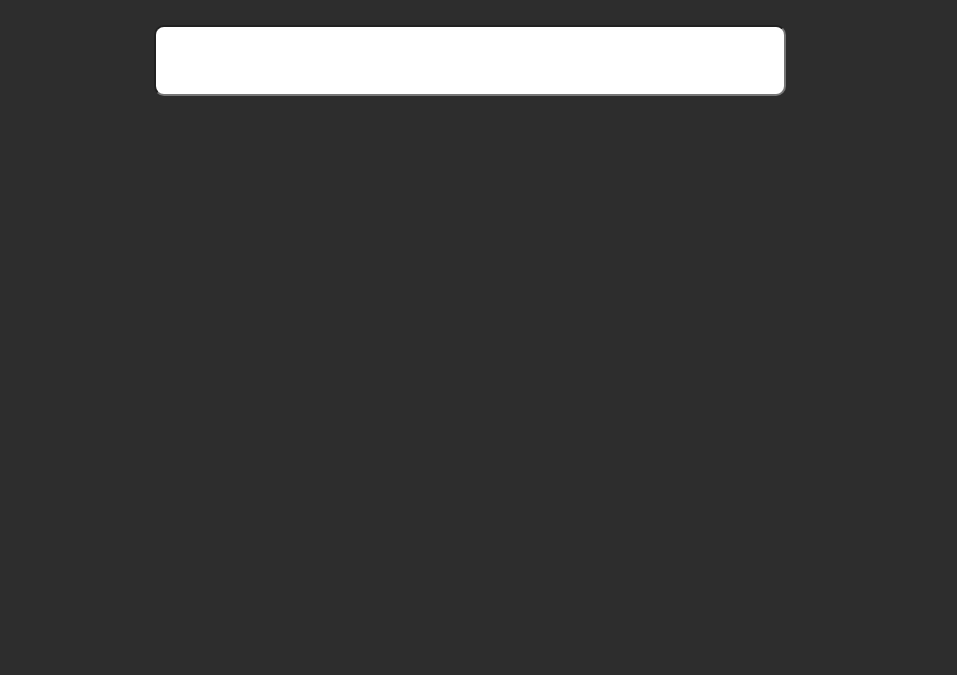
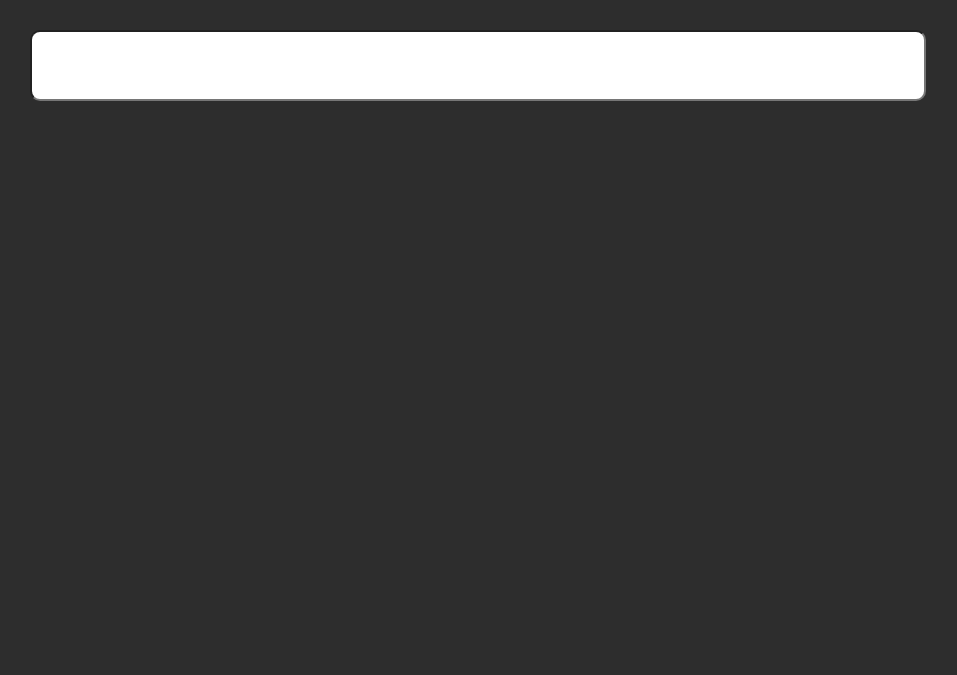
Before and after one commit to omimanav/repairbible, a plain HTML site: page index.html in a window 1280 px wide. Shown: the part 153-828 px from the top of the page, without its empty margins (170-1127 px from the left). Drawn offline with Linux system fonts and the light colour scheme.

Commit message:
Update index.html

```diff
--- a/index.html
+++ b/index.html
@@ -21,6 +21,8 @@
 				align-items: center;
 				justify-items: center;
 				text-align: center;
+				width: 100vw;
+				height: 100vh;
 			}
 
 			a {
@@ -38,7 +40,7 @@
 				grid-row: 2;
 				font-size: 24pt;
 				border-radius: 10px;
-				width: 50%;
+				width: 70%;
 				padding: 15px;
 				text-align: center;
 			}
```
